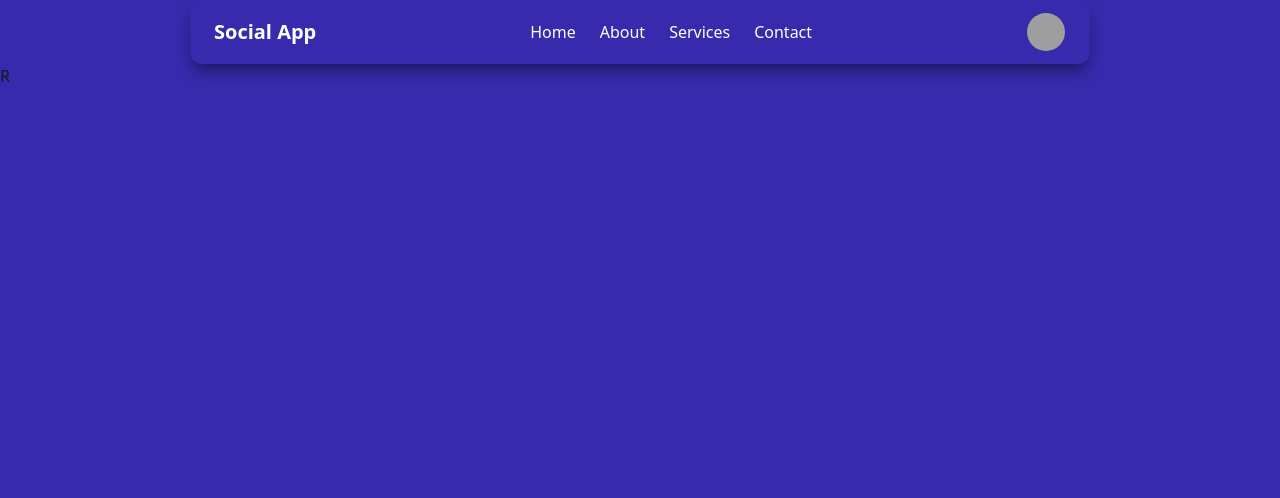
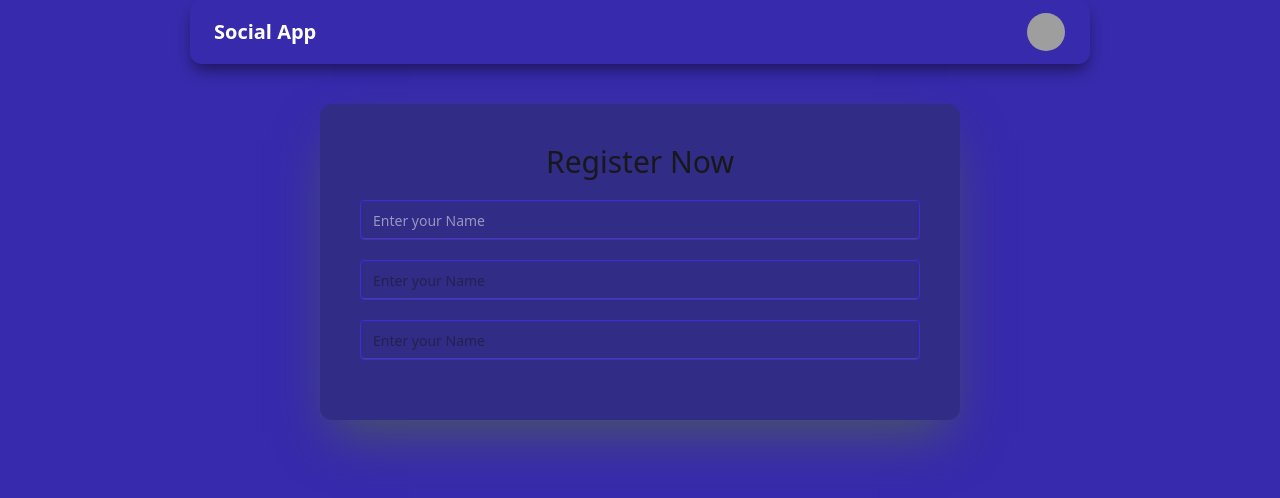
Before and after one commit to Aymansaeed9542/SocialApp, a React (Vite) app: page /register in a window 1280 px wide. Shown: the top 498 px of the page. Built offline with nearby package versions, Linux system fonts and the light colour scheme; grey boxes are pictures that could not be loaded.

Commit message:
add simple register ui

```diff
--- a/src/Components/navbar/navbar.jsx
+++ b/src/Components/navbar/navbar.jsx
@@ -8,14 +8,6 @@ const Navbar = () => {
         {/* Logo */}
         <div className="text-white font-bold text-xl">
           Social App
-        </div>
-
-        {/* Links */}
-        <div className="hidden md:flex space-x-6 text-white">
-          <a href="#" className="hover:text-indigo-300">Home</a>
-          <a href="#" className="hover:text-indigo-300">About</a>
-          <a href="#" className="hover:text-indigo-300">Services</a>
-          <a href="#" className="hover:text-indigo-300">Contact</a>
         </div>
 
         {/* Avatar + Dropdown */}
--- a/src/Components/register/register.jsx
+++ b/src/Components/register/register.jsx
@@ -2,7 +2,28 @@ import React from 'react'
 
 const Register = () => {
   return (
-    <div>R</div>
+    <>
+
+    <section className='w-1/2 mx-auto shadow-2xl bg-indigo-900 dark:shadow-indigo-950  shadow-gray-600 my-10 p-10 rounded-xl text-center'>
+    <h1 className='text-3xl'>Register Now</h1>
+
+    <form action="">
+    {/* Name */}
+
+    <input type="text" placeholder="Enter your Name" className="input input-primary w-full bg-indigo-900 mb-5 mt-5 text-white" />
+    {/*  */}
+    <input type="text" placeholder="Enter your Name" className="input input-primary w-full bg-indigo-900 mb-5" />
+    <input type="text" placeholder="Enter your Name" className="input input-primary w-full bg-indigo-900 mb-5" />
+
+
+    </form>
+    </section>
+
+
+
+
+
+    </>
   )
 }
 
```
